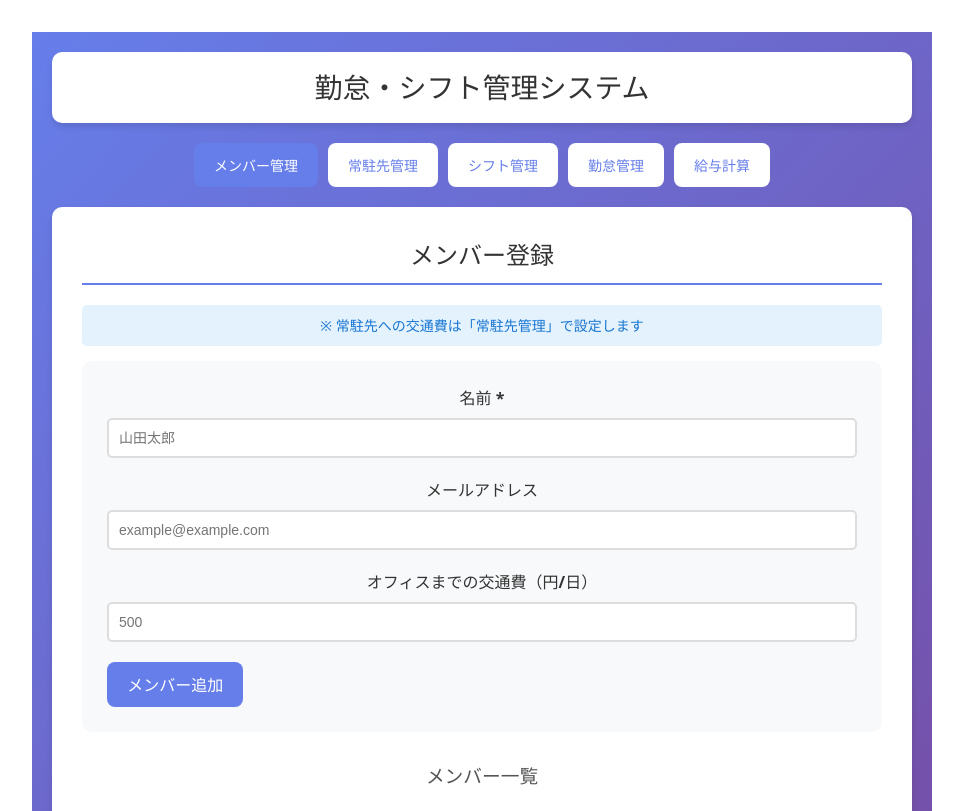
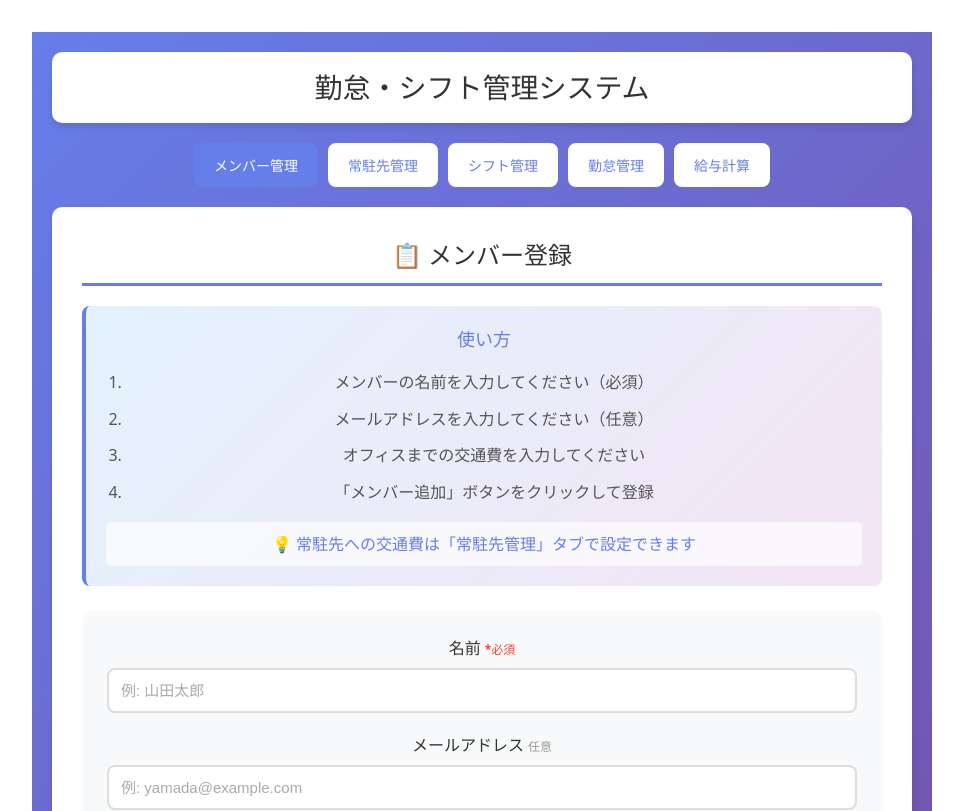
Before and after one commit to VEXUM-ai/shift-management-app, a React (Vite) app in the folder frontend/: page / in a window 1280 px wide. Shown: the top 811 px of the page, without its empty margins (158-1121 px from the left). Built offline with nearby package versions, Linux system fonts and the light colour scheme; the HTML template or start-up script is replaced by a standard one.

Commit message:
改善: わかりやすいUI/UXに変更 - 使い方ガイド、絵文字アイコン、見やすいデザインを追加

```diff
--- a/frontend/src/App.css
+++ b/frontend/src/App.css
@@ -65,14 +65,82 @@ main {
 .section h2 {
   color: #333;
   margin-bottom: 20px;
-  border-bottom: 2px solid #667eea;
+  border-bottom: 3px solid #667eea;
   padding-bottom: 10px;
+  font-size: 24px;
 }
 
 .section h3 {
   color: #555;
   margin-top: 30px;
   margin-bottom: 15px;
+  font-size: 18px;
+}
+
+/* ガイドボックス */
+.guide-box {
+  background: linear-gradient(135deg, #e3f2fd 0%, #f3e5f5 100%);
+  border-left: 4px solid #667eea;
+  padding: 20px;
+  margin-bottom: 25px;
+  border-radius: 8px;
+}
+
+.guide-box h3 {
+  color: #667eea;
+  margin-top: 0;
+  margin-bottom: 15px;
+  font-size: 18px;
+}
+
+.guide-box ol {
+  margin-left: 20px;
+  line-height: 1.8;
+  color: #555;
+}
+
+.guide-box ol li {
+  margin-bottom: 8px;
+}
+
+.guide-box .note {
+  margin-top: 15px;
+  padding: 10px;
+  background: rgba(255, 255, 255, 0.7);
+  border-radius: 5px;
+  font-weight: bold;
+  color: #667eea;
+}
+
+.required {
+  color: #f44336;
+  font-size: 12px;
+  font-weight: bold;
+}
+
+.optional {
+  color: #999;
+  font-size: 12px;
+  font-weight: normal;
+}
+
+.modal-guide {
+  background: #f8f9fa;
+  padding: 15px;
+  border-radius: 8px;
+  margin-bottom: 20px;
+  border-left: 4px solid #667eea;
+}
+
+.modal-guide p {
+  margin-bottom: 10px;
+  color: #333;
+}
+
+.modal-guide ol {
+  margin-left: 20px;
+  line-height: 1.8;
+  color: #555;
 }
 
 .form {
@@ -100,26 +168,35 @@ main {
 
 .form button,
 .clock-buttons button {
-  padding: 10px 20px;
+  padding: 12px 24px;
   background: #667eea;
   color: white;
   border: none;
-  border-radius: 5px;
-  font-size: 14px;
+  border-radius: 8px;
+  font-size: 15px;
   font-weight: bold;
   cursor: pointer;
-  transition: background 0.3s;
+  transition: all 0.3s;
+  box-shadow: 0 2px 4px rgba(102, 126, 234, 0.3);
 }
 
 .form button:hover,
 .clock-buttons button:hover:not(:disabled) {
   background: #5568d3;
+  transform: translateY(-2px);
+  box-shadow: 0 4px 8px rgba(102, 126, 234, 0.4);
+}
+
+.form button:active,
+.clock-buttons button:active:not(:disabled) {
+  transform: translateY(0);
 }
 
 .form button:disabled,
 .clock-buttons button:disabled {
   background: #ccc;
   cursor: not-allowed;
+  box-shadow: none;
 }
 
 /* シフト一括登録 */
@@ -480,15 +557,21 @@ table tfoot {
 
 .form-group input {
   width: 100%;
-  padding: 10px;
+  padding: 12px;
   border: 2px solid #ddd;
-  border-radius: 5px;
-  font-size: 14px;
+  border-radius: 8px;
+  font-size: 15px;
+  transition: all 0.3s;
 }
 
 .form-group input:focus {
   outline: none;
   border-color: #667eea;
+  box-shadow: 0 0 0 3px rgba(102, 126, 234, 0.1);
+}
+
+.form-group input::placeholder {
+  color: #aaa;
 }
 
 .transport-fees-section {
--- a/frontend/src/App.tsx
+++ b/frontend/src/App.tsx
@@ -118,27 +118,36 @@ function MemberManagement() {
 
   return (
     <div className="section">
-      <h2>メンバー登録</h2>
-      <p className="info-text">※ 常駐先への交通費は「常駐先管理」で設定します</p>
+      <h2>📋 メンバー登録</h2>
+      <div className="guide-box">
+        <h3>使い方</h3>
+        <ol>
+          <li>メンバーの名前を入力してください（必須）</li>
+          <li>メールアドレスを入力してください（任意）</li>
+          <li>オフィスまでの交通費を入力してください</li>
+          <li>「メンバー追加」ボタンをクリックして登録</li>
+        </ol>
+        <p className="note">💡 常駐先への交通費は「常駐先管理」タブで設定できます</p>
+      </div>
 
       <div className="member-form">
         <div className="form-group">
-          <label>名前 *</label>
+          <label>名前 <span className="required">*必須</span></label>
           <input
             type="text"
             value={name}
             onChange={(e) => setName(e.target.value)}
-            placeholder="山田太郎"
+            placeholder="例: 山田太郎"
           />
         </div>
 
         <div className="form-group">
-          <label>メールアドレス</label>
+          <label>メールアドレス <span className="optional">任意</span></label>
           <input
             type="email"
             value={email}
             onChange={(e) => setEmail(e.target.value)}
-            placeholder="example@example.com"
+            placeholder="例: yamada@example.com"
           />
         </div>
 
@@ -148,12 +157,14 @@ function MemberManagement() {
             type="number"
             value={officeTransportFee}
             onChange={(e) => setOfficeTransportFee(e.target.value)}
-            placeholder="500"
+            placeholder="例: 500"
           />
         </div>
 
         <div className="form-actions">
-          <button onClick={addMember} className="submit-btn">メンバー追加</button>
+          <button onClick={addMember} className="submit-btn">
+            ➕ メンバー追加
+          </button>
         </div>
       </div>
 
@@ -300,27 +311,36 @@ function LocationManagement() {
 
   return (
     <div className="section">
-      <h2>常駐先・勤務地登録</h2>
-      <p className="info-text">※ 常駐先を追加後、「メンバー登録・交通費設定」ボタンで所属メンバーと交通費を登録できます</p>
+      <h2>🏢 常駐先・勤務地登録</h2>
+      <div className="guide-box">
+        <h3>使い方</h3>
+        <ol>
+          <li>「オフィス」または「常駐先」を選択してください</li>
+          <li>勤務地の名前を入力してください</li>
+          <li>時給を入力してください</li>
+          <li>「追加」ボタンをクリックして登録</li>
+          <li>常駐先の場合、「メンバー登録・交通費設定」ボタンで所属メンバーと交通費を設定できます</li>
+        </ol>
+      </div>
 
       <div className="form">
         <select value={type} onChange={(e) => setType(e.target.value as 'office' | 'client')}>
-          <option value="office">オフィス</option>
-          <option value="client">常駐先</option>
+          <option value="office">🏠 オフィス</option>
+          <option value="client">🏢 常駐先</option>
         </select>
         <input
           type="text"
           value={name}
           onChange={(e) => setName(e.target.value)}
-          placeholder={type === 'office' ? 'オフィス' : '常駐先名（例: A社、B社）'}
+          placeholder={type === 'office' ? '例: 本社オフィス' : '例: A社、B社'}
         />
         <input
           type="number"
           value={hourlyWage}
           onChange={(e) => setHourlyWage(e.target.value)}
-          placeholder="時給（円）"
+          placeholder="例: 1500"
         />
-        <button onClick={addLocation}>追加</button>
+        <button onClick={addLocation}>➕ 追加</button>
       </div>
 
       <h3>登録済み常駐先</h3>
@@ -359,8 +379,15 @@ function LocationManagement() {
       {selectedLocation && selectedLocation.type === 'client' && (
         <div className="modal-overlay" onClick={() => setSelectedLocation(null)}>
           <div className="modal-content" onClick={(e) => e.stopPropagation()}>
-            <h3>{selectedLocation.name} - メンバー登録・交通費設定</h3>
-            <p className="modal-description">この常駐先に所属するメンバーを選択し、交通費を設定してください</p>
+            <h3>👥 {selectedLocation.name} - メンバー登録・交通費設定</h3>
+            <div className="modal-guide">
+              <p><strong>設定方法:</strong></p>
+              <ol>
+                <li>この常駐先に所属するメンバーにチェックを入れてください</li>
+                <li>チェックを入れたメンバーの交通費を入力してください</li>
+                <li>「保存」ボタンをクリックして設定を保存してください</li>
+              </ol>
+            </div>
 
             <div className="transport-fees-list">
               {members.map(member => (
```
